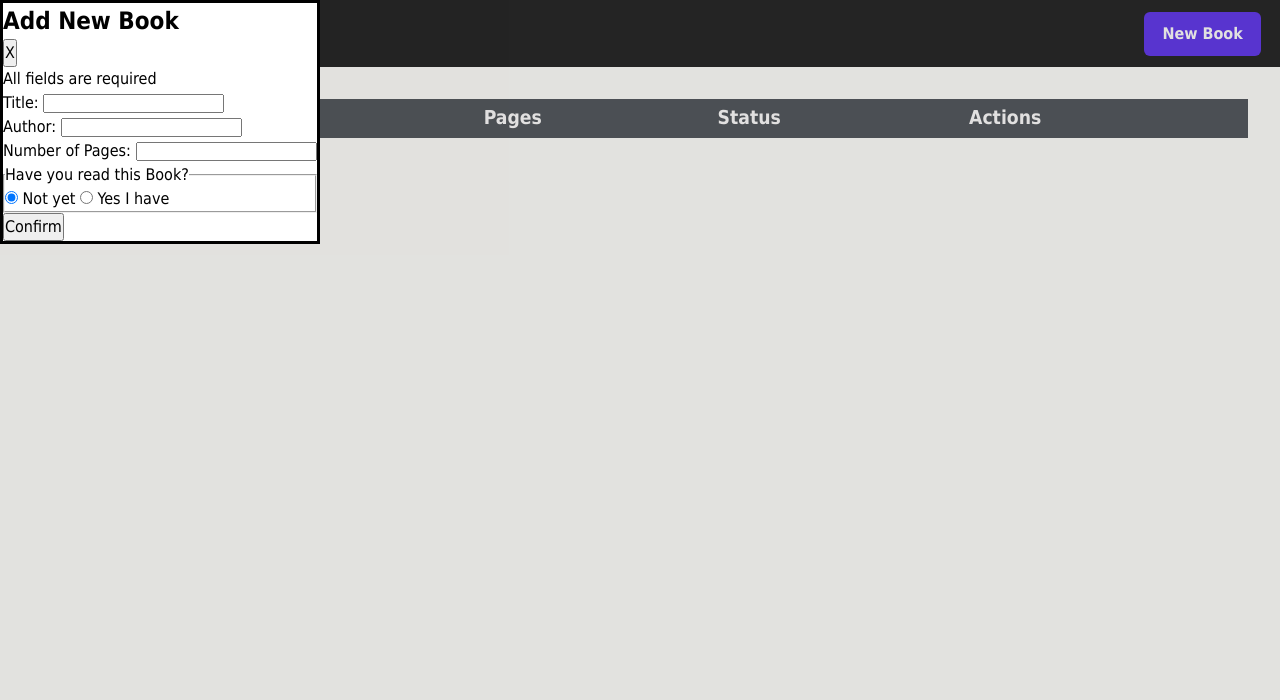
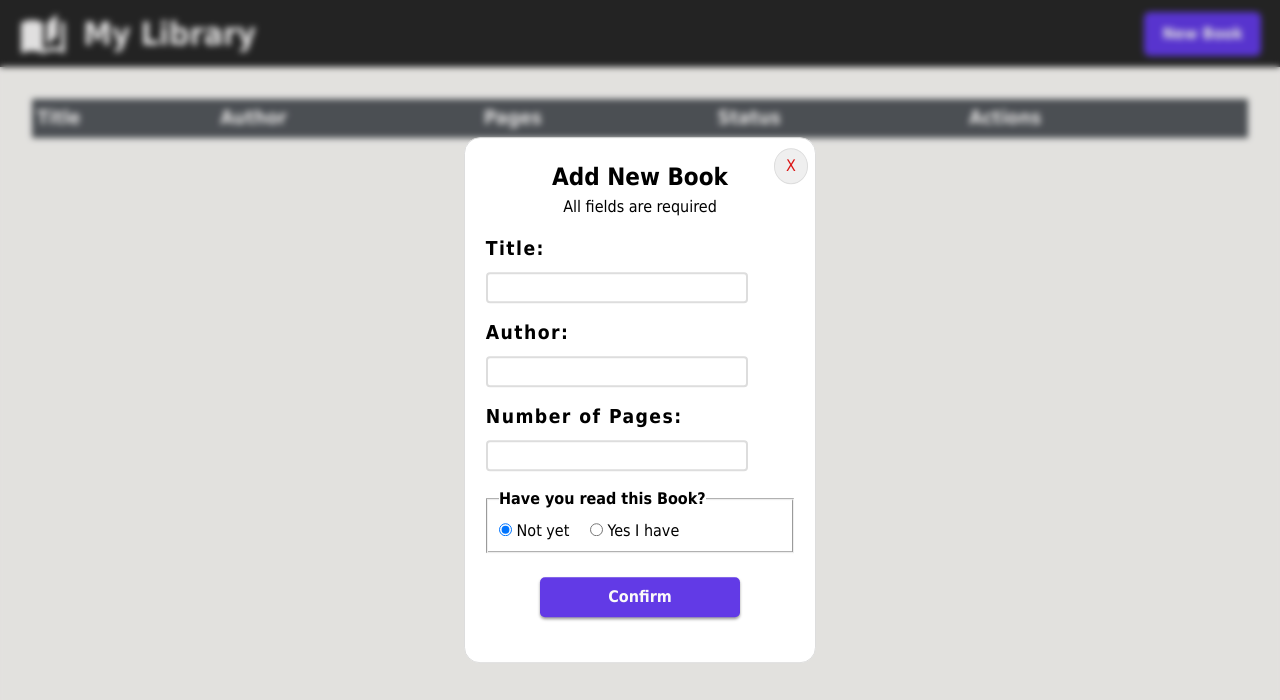
Before and after one commit to smith109/library, a plain HTML site: page index.html in a window 1280 px wide. Both pictures are taken after a click on the button "New Book". Drawn offline with Linux system fonts and the light colour scheme.

Commit message:
Add styles to the dialog section

```diff
--- a/css/style.css
+++ b/css/style.css
@@ -117,3 +117,100 @@ tr button {
   font-weight: 600;
   margin-right: 8px;
 }
+
+tr button:hover {
+  background: var(--clr-neutral-lt);
+  color: var(--clr-accent);
+}
+
+dialog {
+  position: absolute;
+  top: 50%;
+  left: 50%;
+  transform: translate(-50%, -50%);
+  padding: 1.3rem;
+  border: 1px solid #ddd;
+  border-radius: 16px;
+  width: 22rem;
+}
+
+dialog>.header,
+dialog>.info {
+  text-align: center;
+}
+
+.header>.close-btn {
+  position: absolute;
+  top: 2%;
+  right: 2%;
+  border: 1px solid #ddd;
+  border-radius: 50%;
+  padding: 0.3rem 0.7rem;
+  color: #db1515;
+}
+
+dialog .info {
+  margin-bottom: 1rem;
+}
+
+.form-row label {
+  display: block;
+  font-size: 1.2rem;
+  margin-bottom: 0.5rem;
+  font-weight: 600;
+  letter-spacing: .09rem;
+}
+
+.form-row input[type='text'],
+.form-row input[type='number'] {
+  outline: none;
+  font: inherit;
+  font-size: 1rem;
+  width: 85%;
+  border: 2px solid #ddd;
+  border-radius: 4px;
+  margin-bottom: 1rem;
+  padding: 0.1rem 0.6rem;
+}
+
+.form-row>input:focus {
+  border: 2px solid var(--clr-accent);
+}
+
+.form-row>input:focus:invalid {
+  border: 2px solid #db1515;
+}
+
+fieldset legend {
+  font-weight: 600;
+}
+
+fieldset {
+  padding: 0.5rem 0.7rem;
+}
+
+fieldset label {
+  margin-right: 1rem;
+}
+
+.form-row button {
+  background: var(--clr-accent);
+  color: var(--clr-neutral-lt);
+  display: block;
+  width: 200px;
+  border: transparent;
+  border-radius: 5px;
+  padding: 8px 16px;
+  font-weight: 600;
+  margin: 24px auto;
+  box-shadow: 0px 2px 3px #9d9d9d;
+}
+
+.form-row button:active {
+  background: transparent;
+  color: var(--clr-accent);
+}
+
+dialog::backdrop {
+  backdrop-filter: blur(3px);
+}
```
